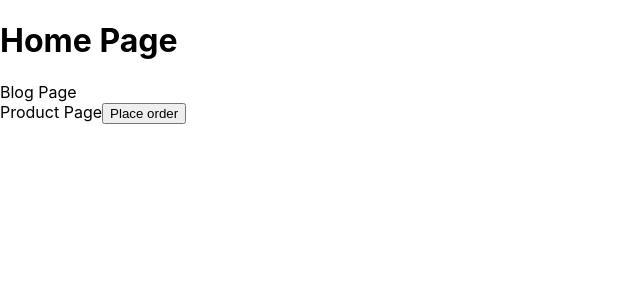
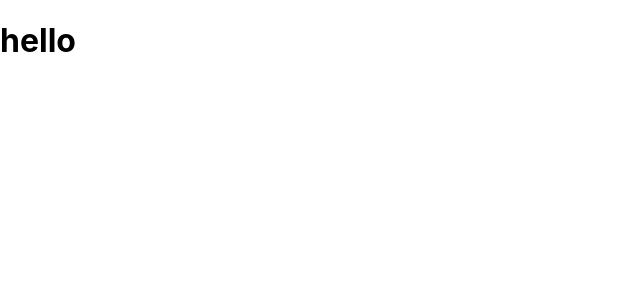
Before and after one commit to manggic/CodeEvolutionNextJs, a Next.js app: page / in a window 1280 px wide. Shown: the top 300 px of the page, without its empty margins (0-640 px from the left). Built offline with nearby package versions, Linux system fonts and the light colour scheme.

Commit message:
added static generation

```diff
--- /dev/null
+++ b/components/user.js
@@ -0,0 +1,5 @@
+function User({ user }) {
+  return <p>{user.name}</p>;
+}
+
+export default User;
--- a/pages/index.js
+++ b/pages/index.js
@@ -3,28 +3,31 @@ import Link from "next/link";
 import { useRouter } from "next/router";
 
 function Home() {
-  const router = useRouter();
-
-  const handleClick = () => {
-    console.log("order placed");
-
-    router.push("/product");
-  };
-
-  return (
-    <div>
-      <h1>Home Page</h1>
-      <Link href="./blog">
-        <a>Blog Page</a>
-      </Link>
-      <br />
-      <Link href="./product">
-        <a>Product Page</a>
-      </Link>
-
-      <button onClick={handleClick}>Place order</button>
-    </div>
-  );
+  return <h1>hello</h1>;
 }
 
+// function Home() {
+//   const router = useRouter();
+
+//   const handleClick = () => {
+//     console.log("order placed");
+//     router.push("/product");
+//   };
+
+//   return (
+//     <div>
+//       <h1>Home Page</h1>
+//       <Link href="./blog">
+//         <a>Blog Page</a>
+//       </Link>
+//       <br />
+//       <Link href="./product">
+//         <a>Product Page</a>
+//       </Link>
+
+//       <button onClick={handleClick}>Place order</button>
+//     </div>
+//   );
+// }
+
 export default Home;
```
Also changed, not shown: pages/users.js (added, +26 -0 lines), 1 other file (tests, documents, lock files or other folders).
